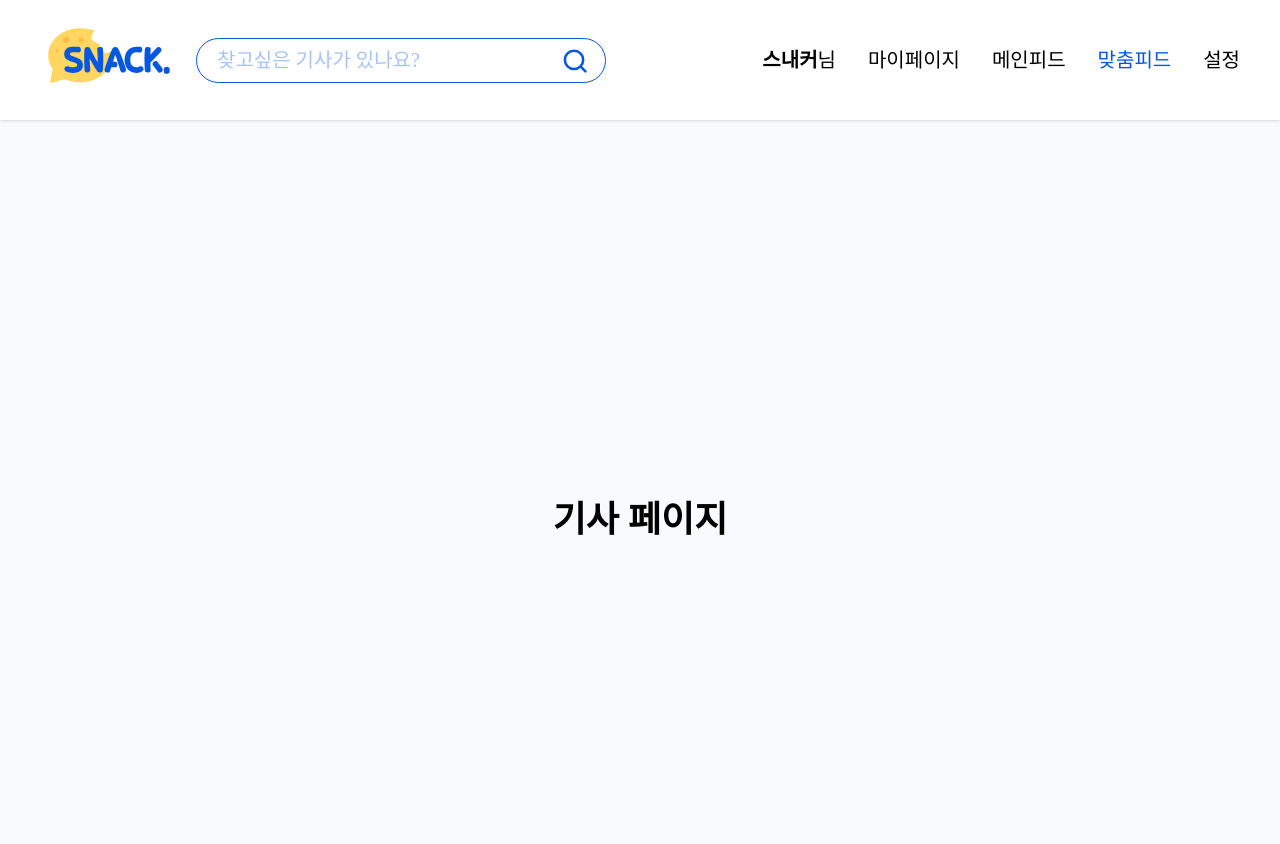
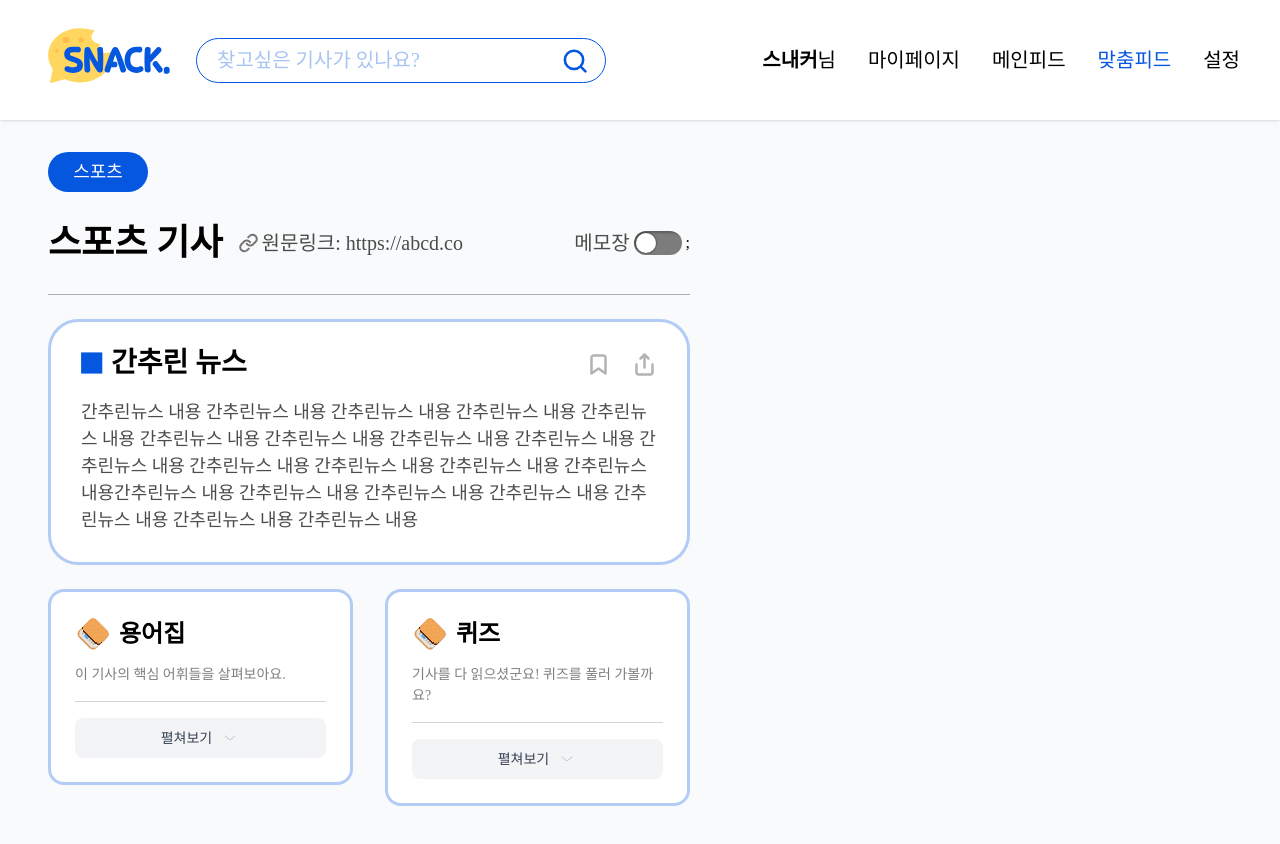
Before and after one commit to Umc8th-Snack/Front-end, a React (Vite) app: page /article in a window 1280 px wide. Shown: the top 844 px of the page. Built offline with nearby package versions, Linux system fonts and the light colour scheme; no server answers; a web font is replaced by a local one.

Commit message:
feat: 기사 상세 페이지 뷰 퍼블리싱 및 아코디언, 뉴스 요약, 칩 수정

```diff
--- a/src/pages/article/ArticlePage.tsx
+++ b/src/pages/article/ArticlePage.tsx
@@ -1,9 +1,41 @@
+import SummarizedNewsContainer from '@/pages/article/components/SummarizedNewsContainer/SummarizedNewsContainer';
+import AccordionTestPage from '@/pages/test/AccordionTestPage';
+import ChainIcon from '@/shared/assets/icons/chain-icon.svg?react';
+import ToggleSwitch from '@/shared/components/button/ToggleSwitch';
+import CategoryChips from '@/shared/components/chip/CategoryChips';
+
 const ArticlePage = () => {
+    const handleToggleChange = (_checked: boolean) => {
+        handleToggle(_checked);
+    };
+
     return (
-        <div className="flex min-h-screen items-center justify-center">
-            <h1 className="text-4xl font-bold">기사 페이지</h1>
+        <div className="w-[714px] pl-6">
+            <div className="mx-auto flex max-w-[714px] min-w-2xl flex-col gap-6 px-6 py-4">
+                <CategoryChips categories={['스포츠']} isClickable={false} bgColor="bg-main" />
+                <div className="flex items-center gap-4 overflow-x-auto whitespace-nowrap">
+                    <h1 className="text-36px-semibold flex-shrink-0">스포츠 기사</h1>
+                    <div className="flex items-center gap-1">
+                        <ChainIcon />
+                        <h2 className="text-20px-medium text-black-70">원문링크: https://abcd.co</h2>
+                    </div>
+                    <div className="flex flex-1 items-center justify-end gap-1">
+                        <div className="text-20px-medium text-black-70">메모장</div>
+                        <ToggleSwitch onChange={handleToggleChange} checked={false} />;
+                    </div>
+                </div>
+                <hr className="border-black-30 w-full border-t" />
+                <div className="flex justify-center">
+                    <SummarizedNewsContainer />
+                </div>
+                <AccordionTestPage />
+            </div>
         </div>
     );
 };
 
 export default ArticlePage;
+
+function handleToggle(_checked: boolean) {
+    throw new Error('Function not implemented.');
+}
--- a/src/pages/article/components/Accordion/Accordion.tsx
+++ b/src/pages/article/components/Accordion/Accordion.tsx
@@ -1,8 +1,8 @@
 //통합 아코디언 컴포넌트
 import ChevronIcon from '@/assets/chevronIcon.svg?react';
 import SnackIcon from '@/assets/snackIcon.svg?react';
+import type { AccordionProps, GlossaryItem, QuizItem } from '@/pages/article/components/Accordion';
 
-import type { AccordionProps, GlossaryItem, QuizItem } from '../../types/accordionTypes';
 import GlossaryContent from './GlossaryContent';
 import QuizContent from './QuizContent';
 
@@ -14,7 +14,7 @@ const Accordion = ({
 }: AccordionProps | { title: string; data: QuizItem[]; isExpanded?: boolean; onToggle?: () => void }) => {
     const isQuiz = data.length > 0 && 'question' in data[0];
     return (
-        <div className="border-main-30 max-w-md rounded-lg border-[3px] bg-white p-6">
+        <div className="border-main-30 max-w-md rounded-[16px] border-[3px] bg-white p-6">
             {/* 헤더 */}
             <div className="mb-4 flex flex-col items-start space-x-3">
                 <div className="mb-2 flex items-center space-x-2">
--- a/src/pages/article/components/SummarizedNewsContainer/SummarizedNewsContainer.tsx
+++ b/src/pages/article/components/SummarizedNewsContainer/SummarizedNewsContainer.tsx
@@ -6,7 +6,7 @@ const SummarizedNewsContainer = () => {
     const newsContent =
         '간추린뉴스 내용 간추린뉴스 내용 간추린뉴스 내용 간추린뉴스 내용 간추린뉴스 내용 간추린뉴스 내용 간추린뉴스 내용 간추린뉴스 내용 간추린뉴스 내용 간추린뉴스 내용 간추린뉴스 내용 간추린뉴스 내용 간추린뉴스 내용 간추린뉴스 내용간추린뉴스 내용 간추린뉴스 내용 간추린뉴스 내용 간추린뉴스 내용 간추린뉴스 내용 간추린뉴스 내용 간추린뉴스 내용 ';
     return (
-        <div className="border-main-30 relative top-[291px] left-[120px] flex w-[690px] flex-col rounded-[30px] border-[3px] bg-white px-[30px] pt-[30px] pb-[28px]">
+        <div className="border-main-30 w-[690px] rounded-[30px] border-[3px] bg-white px-[30px] pt-[30px] pb-[28px]">
             <div className="flex justify-between">
                 <div className="flex space-x-[8px]">
                     <RectangleIcon />
--- a/src/pages/test/AccordionTestPage.tsx
+++ b/src/pages/test/AccordionTestPage.tsx
@@ -1,14 +1,14 @@
 import { useState } from 'react';
 
-import Accordion from '@/shared/components/Accordion/Accordion';
-import { glossaryTestData, quizData } from '@/shared/components/Accordion/testData';
+import Accordion from '@/pages/article/components/Accordion/Accordion';
+import { glossaryTestData, quizData } from '@/pages/article/components/Accordion/testData';
 
 const AccordionTestPage = () => {
     const [glossaryExpanded, setGlossaryExpanded] = useState(false);
     const [quizExpanded, setQuizExpanded] = useState(false);
 
     return (
-        <div className="min-h-screen p-8">
+        <div className="min-h-screen">
             <div className="mx-auto max-w-4xl">
                 <div className="grid grid-cols-2 gap-8">
                     <div className="space-y-4">
--- a/src/shared/components/chip/CategoryChips.tsx
+++ b/src/shared/components/chip/CategoryChips.tsx
@@ -4,15 +4,24 @@ interface ChipProps {
     label: string;
     selected: boolean;
     onClick: () => void;
+    bgColor?: string;
+    isClickable?: boolean;
 }
 
-function Chip({ label, selected, onClick }: ChipProps) {
+function Chip({ label, selected, onClick, bgColor, isClickable = true }: ChipProps) {
     return (
         <button
             className={`text-18px-medium h-[40px] w-[100px] cursor-pointer rounded-full ${
-                selected ? 'bg-main text-white' : 'border border-black bg-white text-black'
-            } transition hover:opacity-80`}
-            onClick={onClick}
+                !isClickable
+                    ? 'bg-main text-white'
+                    : selected
+                      ? bgColor
+                          ? `${bgColor} text-white`
+                          : 'bg-main text-white'
+                      : 'border border-black bg-white text-black'
+            } transition hover:opacity-80 ${!isClickable ? 'pointer-events-none' : ''}`}
+            onClick={isClickable ? onClick : undefined}
+            type="button"
         >
             {label}
         </button>
@@ -23,9 +32,11 @@ interface CategoryChipProps {
     categories: string[];
     initialSelected?: string[];
     onChange?: (selected: string[]) => void;
+    bgColor?: string;
+    isClickable?: boolean;
 }
 
-function CategoryChips({ categories, initialSelected = [], onChange }: CategoryChipProps) {
+function CategoryChips({ categories, initialSelected = [], onChange, bgColor, isClickable = true }: CategoryChipProps) {
     const [selectedSet, setSelectedSet] = useState<Set<string>>(new Set(initialSelected));
 
     const handleClick = (label: string) => {
@@ -40,7 +51,14 @@ function CategoryChips({ categories, initialSelected = [], onChange }: CategoryC
     return (
         <div className="mt-4 flex gap-4">
             {categories.map((label) => (
-                <Chip key={label} label={label} selected={selectedSet.has(label)} onClick={() => handleClick(label)} />
+                <Chip
+                    key={label}
+                    label={label}
+                    selected={selectedSet.has(label)}
+                    onClick={() => handleClick(label)}
+                    bgColor={bgColor}
+                    isClickable={isClickable}
+                />
             ))}
         </div>
     );
```
Also changed, not shown: src/shared/assets/icons/chain-icon.svg (added).
